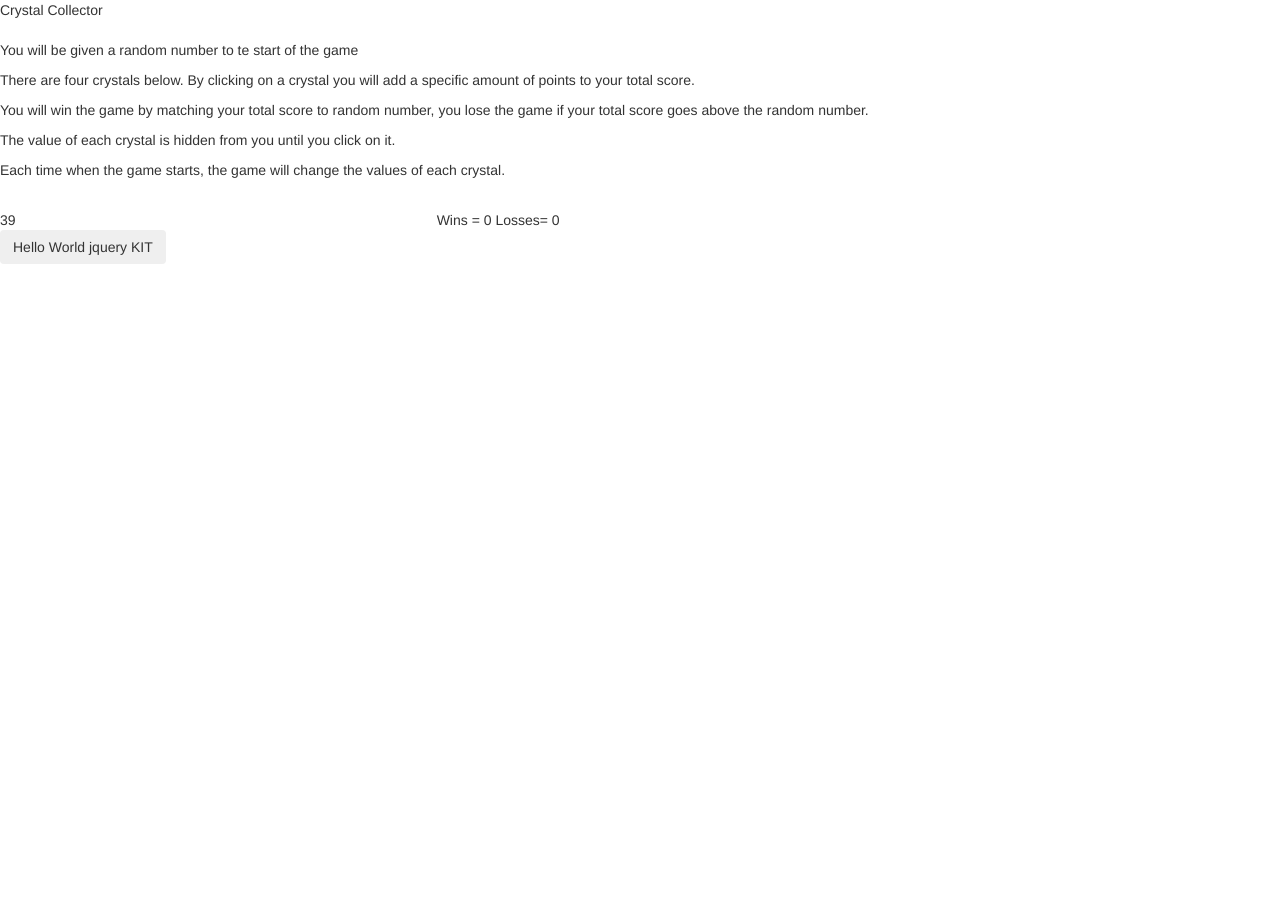
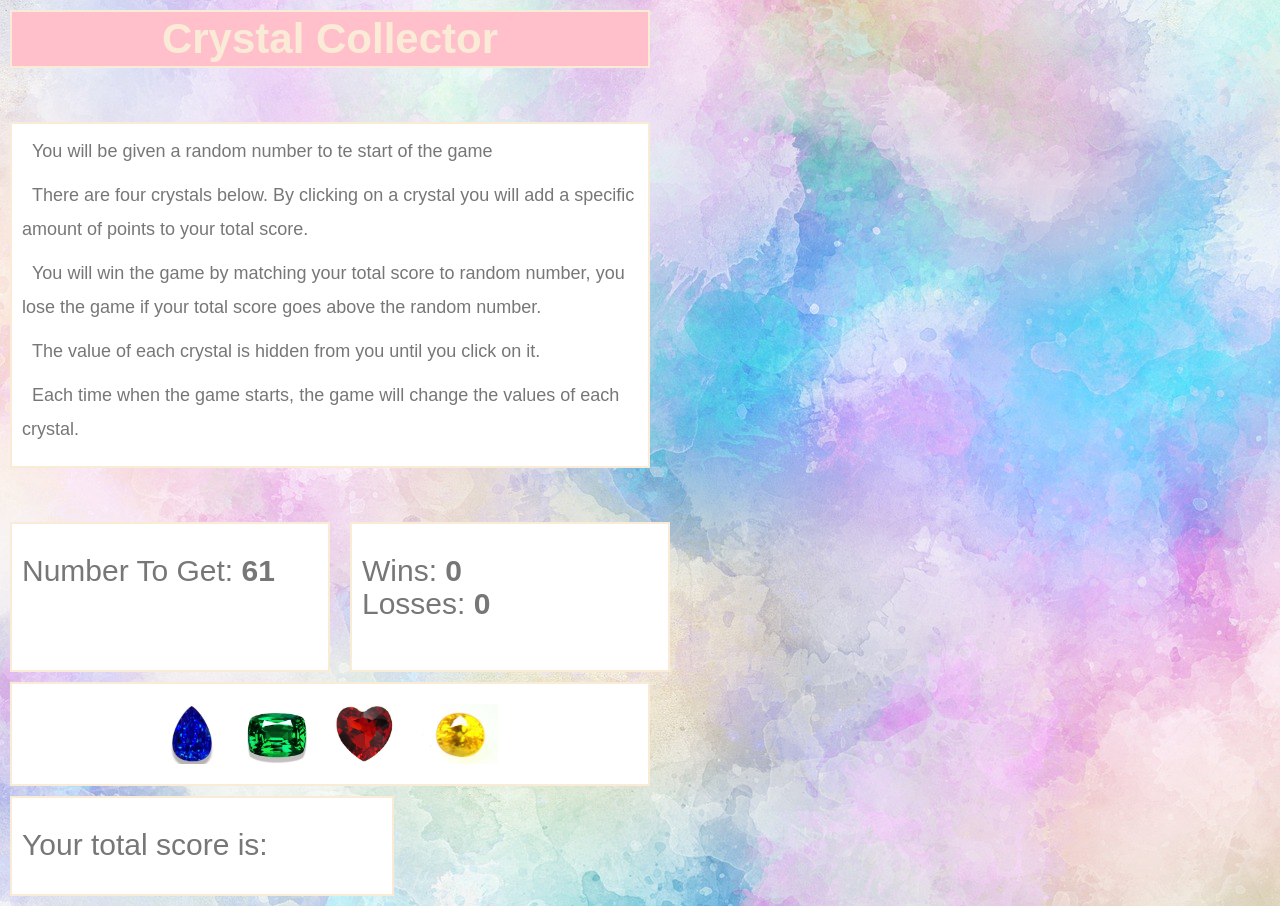
Before and after one commit to JimmyJoseph6/unit-4-game, a plain HTML site: page index.html in a window 1280 px wide. Before the commit the page ends 800 px from the top, so only its background shows below. Drawn offline with nearby package versions, Linux system fonts and the light colour scheme.

Commit message:
final copy candy collector

```diff
--- a/css/style.css
+++ b/css/style.css
@@ -0,0 +1,64 @@
+body{
+    background-image: url("../images/colorful-background.jpg");
+    font-size: 18px;
+    font: bold;
+	line-height: 34px;
+	font-family: 'Arial', 'Helvetica Neue', Helvetica, sans-serif;
+	color: #777;
+
+}
+
+.main-title {
+    text-align: center;
+    font-size: 42px;
+    background-color: pink;
+    color: antiquewhite;
+    width: 50%;
+}
+
+div{
+	background-color: white;
+	margin: 10px;
+	width: 25%;
+	border: solid 2px antiquewhite;
+	padding: 10px;
+}
+
+span{
+	font-weight: bold;
+	text-align: center;
+}
+
+
+ul {
+    text-indent: 10px;
+}
+
+div.header, div.gems{
+	background-color: white;
+}
+
+div.header, div.directions{
+	width: 50%;
+}
+
+.numberToMatch, .winsAndLosses {
+	float: left;
+	width: 25%;
+	height: 150px;
+}
+.userTotal{
+	width: 30%;
+    height: 100px;
+
+}
+.gems{
+    text-align: center;
+    clear: both;
+    background: white;
+    width: 50%;
+}
+.gem-pic{
+	height: 60px;
+	margin: 10px;
+}
--- a/index.html
+++ b/index.html
@@ -14,50 +14,69 @@
 
 <body>
 
-<div class="main-title">Crystal Collector</div>
+<div class="main-title"><strong>Crystal Collector</strong></div>
 
 <br>
 
-        <div class="directions">
+<div class="directions">
 
-            <ul>You will be given a random number to te start of the game</ul>
+    <ul>You will be given a random number to te start of the game</ul>
 
-            <ul>There are four crystals below. By clicking on a crystal you will add a specific amount of points to your total score. </ul>
+    <ul>There are four crystals below. By clicking on a crystal you will add a specific amount of points to your total score. </ul>
 
-            <ul>You will win the game by matching your total score to random number, you lose the game if your total score goes above the random number.</ul>
+    <ul>You will win the game by matching your total score to random number, you lose the game if your total score goes above the random number.</ul>
 
-            <ul>The value of each crystal is hidden from you until you click on it.</ul>
+    <ul>The value of each crystal is hidden from you until you click on it.</ul>
 
-            <ul>Each time when the game starts, the game will change the values of each crystal.</ul>
+    <ul>Each time when the game starts, the game will change the values of each crystal.</ul>
 
-        </div>
+</div>
 
 <br>
 
-<div class="row">
-        <div class="col-md-4">
-            39
-        </div>
+    <div class="numberToMatch">
 
-        <div class="col-md-2">
-            Wins = 0
-            Losses= 0
-        </div>
-        <div class="col-md-2"></div>
+        <h2>Number To Get:
+            <span id= "randomNumber"></span>
+        </h2>
 
-        <div class="col-md-4"></div>
-        <div class="col-md-4"></div>
-      </div>
+    </div>
 
+    <div class="winsAndLosses">
 
+        <h2>Wins:
 
-<button id="fancy-button" class="btn ntm-primary">Hello World jquery KIT</button>
+            <span id= "numberWins"></span>
 
+            <br>
 
+                Losses:
 
+            <span id= "numberLosses">
 
+            </span>
+        </h2>
+    </div>
+<br>
+<br>
+<br>
 
+    <div class="gems">
 
+            <img src="images/bluegem.jpg" class=gem-pic id="one" alt="Blue Gem">
+            <img src="images/greengem.jpg" class=gem-pic id="two" alt="Green Gem">
+            <img src="images/redgem.jpg" class=gem-pic id= "three" alt="Red Gem">
+            <img src="images/yellowgem.jpg" class=gem-pic id= "four" alt="Yellow Gem">
+
+    </div>
+
+    <div class="userTotal">
+
+            <h2>Your total score is:
+
+                <span id="finalTotal"></span>
+            </h2>
+    </div>
 
 <script src="./javascript/game.js"></script>
 </body>
--- a/javascript/game.js
+++ b/javascript/game.js
@@ -1,156 +1,123 @@
-// $( document ).ready() block. Code waiting for document to load (doucment ready jquery)
+$( document ).ready(function(){
 
-$( document ).ready(function() {
-    console.log( "ready!" );
-});
+    var Random=Math.floor(Math.random()*101+19)
 
-    // if(true){
+    // Selects a random number to be shown at the start of the game
+    // Number should be should be between 19 - 120
 
-    // } else if( true) {
+    $('#randomNumber').text(Random);
 
-    // } else {
+    // Appending random number to the randomNumber id in the html doc
 
-    // }
+    var num1= Math.floor(Math.random()*11+1)
+    var num2= Math.floor(Math.random()*11+1)
+    var num3= Math.floor(Math.random()*11+1)
+    var num4= Math.floor(Math.random()*11+1)
+
+    // Set up random numbers for each gem
+    // Random number has to be between 1 - 12
+
+    var userTotal= 0;
+    var wins= 0;
+    var losses = 0;
+
+    // Decaring variables for tallies
+
+    $('#numberWins').text(wins);
+    $('#numberLosses').text(losses);
+
+    // Reset game
+
+    function reset(){
+
+    Random=Math.floor(Math.random()*101+19);
+
+    console.log(Random)
+
+    $('#randomNumber').text(Random);
+    num1= Math.floor(Math.random()*11+1);
+    num2= Math.floor(Math.random()*11+1);
+    num3= Math.floor(Math.random()*11+1);
+    num4= Math.floor(Math.random()*11+1);
+    userTotal= 0;
+    $('#finalTotal').text(userTotal);
+    }
+
+    //adds the wins to the userTotal
+
+    function yay(){
+    alert("You won!");
+    wins++;
+    $('#numberWins').text(wins);
+    reset();
+  }
+
+    //addes the losses to the userTotal
+    function loser(){
+    alert ("You lose!");
+    losses++;
+    $('#numberLosses').text(losses);
+    reset()
+  }
+
+    //sets up click for jewels
+    $('#one').on ('click', function(){
+    userTotal = userTotal + num1;
+
+    console.log("New userTotal= " + userTotal);
 
 
+    //sets win/lose conditions
+    $('#finalTotal').text(userTotal);
+        if (userTotal == Random){
+        yay();
+        }
+        else if ( userTotal > Random){
+        loser();
+        }
+})
 
+    $('#two').on ('click', function(){
+        userTotal = userTotal + num2;
 
-    // if(1){
-    //     console.log("true 1")
-    // }
+        console.log("New userTotal= " + userTotal);
 
-    // if(2){
-    //     console.log("true 2")
-    // }
-
-    // if(3){
-    //     console.log("true 3")
-    // }
-
-
-
-
-
-
-// y = "cats"
-
-// switch (y) {
-
-//     case "cats":
-//     console.log("hello")
-//     break;
-
-//     case 2:
-//     console.log("y is 2")
-//     break;
-
-//     default:
-//     consoel.log("neither of them")
-//     break;
-// }
-
-
-
-
-
-    // Wrap some code to be executed at a future time
-    // function whateverWordYouWant(){
-    // console.log("hello")
-
-    // }
-
-    // function iHateNamingStuff(a,b){
-    //     return a+ b
-    // }
-
-
-    // var sum = iHateNamingStuff(2,3)
-    // console.log(sum)
-
-
-    // var newvariable = function() {
-    //     return a+ b
-    // }
-
-
-    // var hereisthevalue = newvariable(1,2)
-
-
-
-
-
-// objects
-
-// var myObject = {
-//     key: "value",
-//     value: "Jimmy",
-//     favoriteFood: "Ceviche",
-//     "where i live": "bayonne"
-
-//     myFunction: function() {
-//         console.log("hello world" + this.name)
-//     }
-// }
-
-// // console.log(myObject.name)
-
-// myObject.myFunction()
-
-// myObject["name"]
-
-
-
-
-
-    // var newObj = {
-
-    //     stars: function() {
-    //         console.log("here", this)
-
-    //         var thirdobj = {
-    //             onemore: function(){
-    //                 console.log("inside", this)
-    //             }
-    //         }
-
-    //         thirdobj.onemore()
-    //     }
-    // }
-
-    // newObj.stars();
-
-
-
-
-// var btn = document.getElementById("fancy-button")
-
-var btn= $("fancy-button")
-
-    function generateRandos(tellmeNumber){
-        return Math.floor(Math.random()*tellmeNumber)
-    }
-
-
-    btn.on("click", function(){
-        console.log(generateRandos(302))
+        $('#finalTotal').text(userTotal);
+        if (userTotal == Random){
+        yay();
+        }
+        else if ( userTotal > Random){
+        loser();
+        }
     })
 
+     $('#three').on ('click', function(){
+        userTotal = userTotal + num3;
 
+        console.log("New userTotal= " + userTotal);
 
-//             function generateRandos(){
+        //sets win/lose conditions
+        $('#finalTotal').text(userTotal);
+                if (userTotal == Random){
+                yay();
+            }
+            else if ( userTotal > Random){
+                loser();
+          }
+    })
 
-//             return Math.floor(Math.random()*20)
-//             }
+    $('#four').on ('click', function(){
+    userTotal = userTotal + num4;
 
+      console.log("New userTotal= " + userTotal);
 
+        $('#finalTotal').text(userTotal);
 
-            // btn.onclick = function(){
-            //     console.log(generateRandos(100))
-            // }
-
-
-
-
-
-//             // btn.addEventListener( 'click' , function () {
-//             // console.log("with event listner")
+                if (userTotal == Random){
+                yay();
+            }
+            else if ( userTotal > Random){
+                loser();
+            }
+    });
+  });
```
Also changed, not shown: images/bluegem.jpg (added), images/colorful-background.jpg (added), images/greengem.jpg (added), images/redgem.jpg (added), images/yellowgem.jpg (added), 3 other files.
